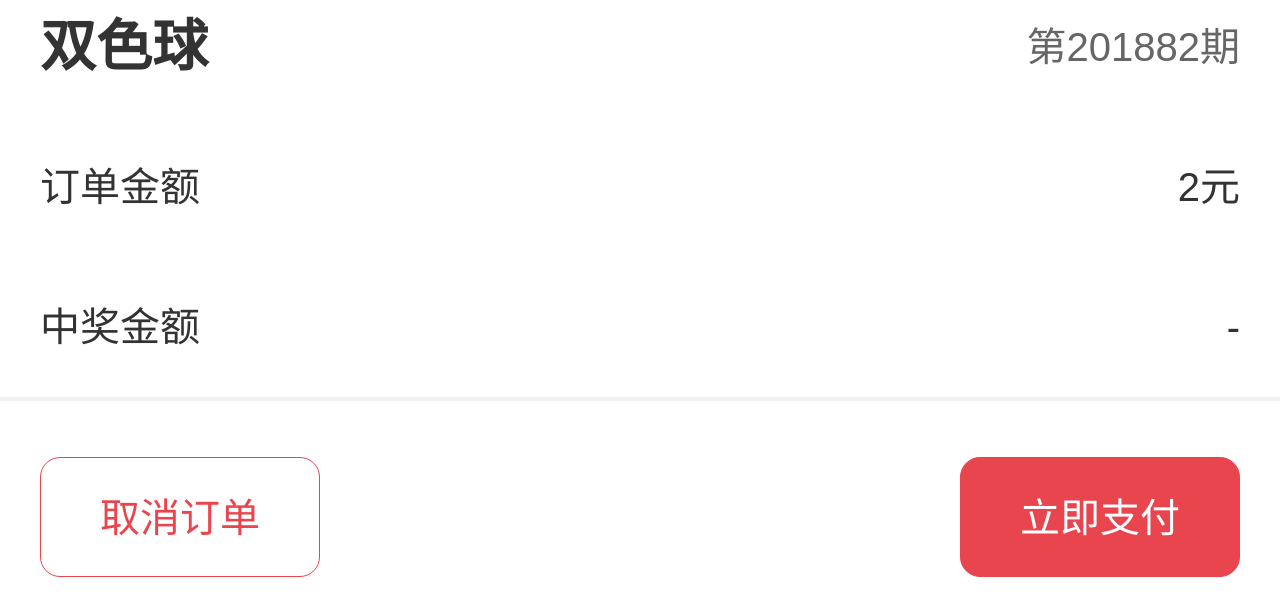
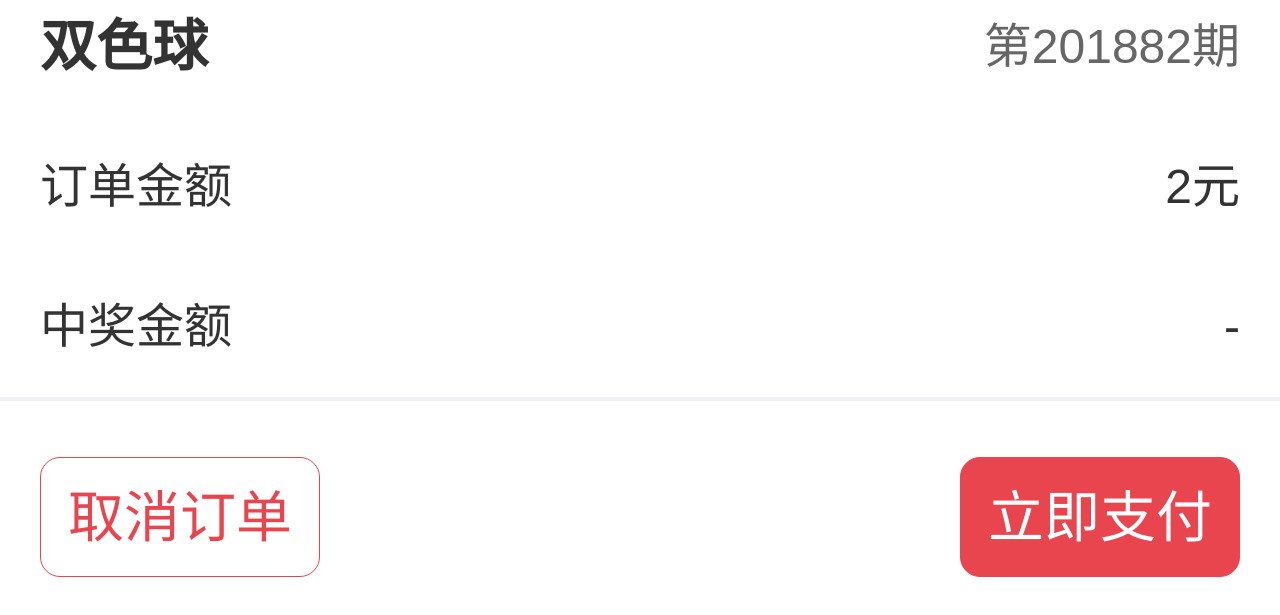
Before and after one commit to wangweic/lottery, a plain HTML site: page PayDatail.html in a window 1280 px wide. Shown: the part 183-798 px from the top of the page. Drawn offline with Linux system fonts and the light colour scheme.

Commit message:
caipiao1

```diff
--- a/css/lottery_user.css
+++ b/css/lottery_user.css
@@ -1354,6 +1354,7 @@ section.info p {
 	padding: 0rem 1rem;
 	height: 3.5rem;
 	line-height: 3.5rem;
+	font-size: 1.2rem;
 }
 
 section.info p strong {
@@ -1429,6 +1430,7 @@ footer div button {
 	border-radius: 0.5rem;
 	line-height: 3rem;
 	margin-top: 1rem;
+	font-size: 1.4rem;
 }
 
 footer div button:nth-child(1) {
```
